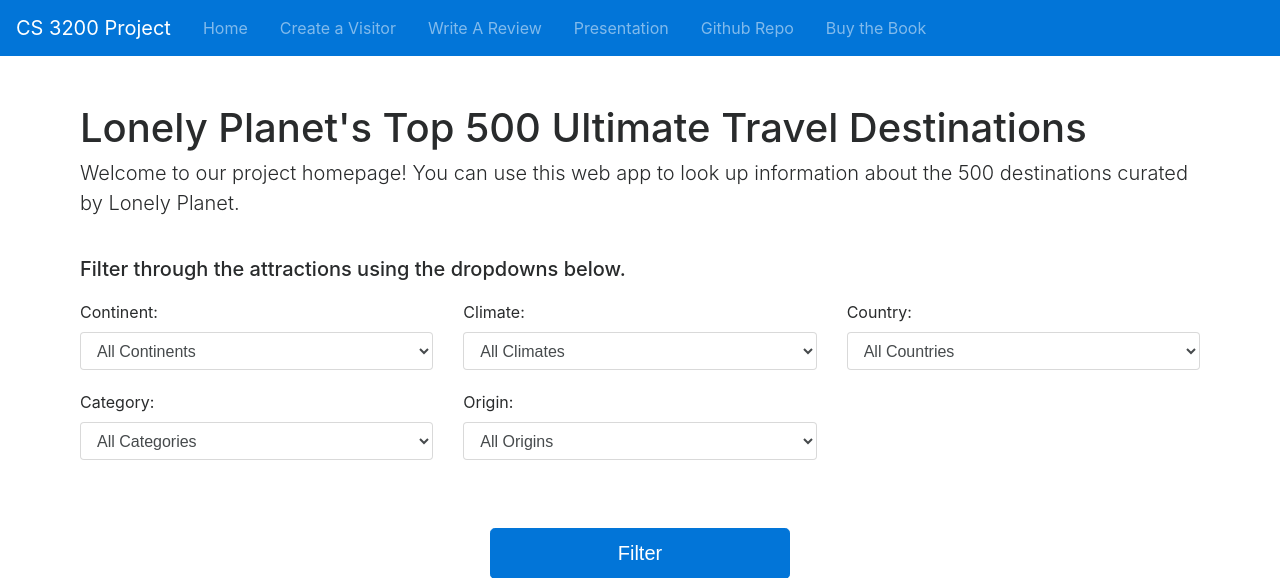
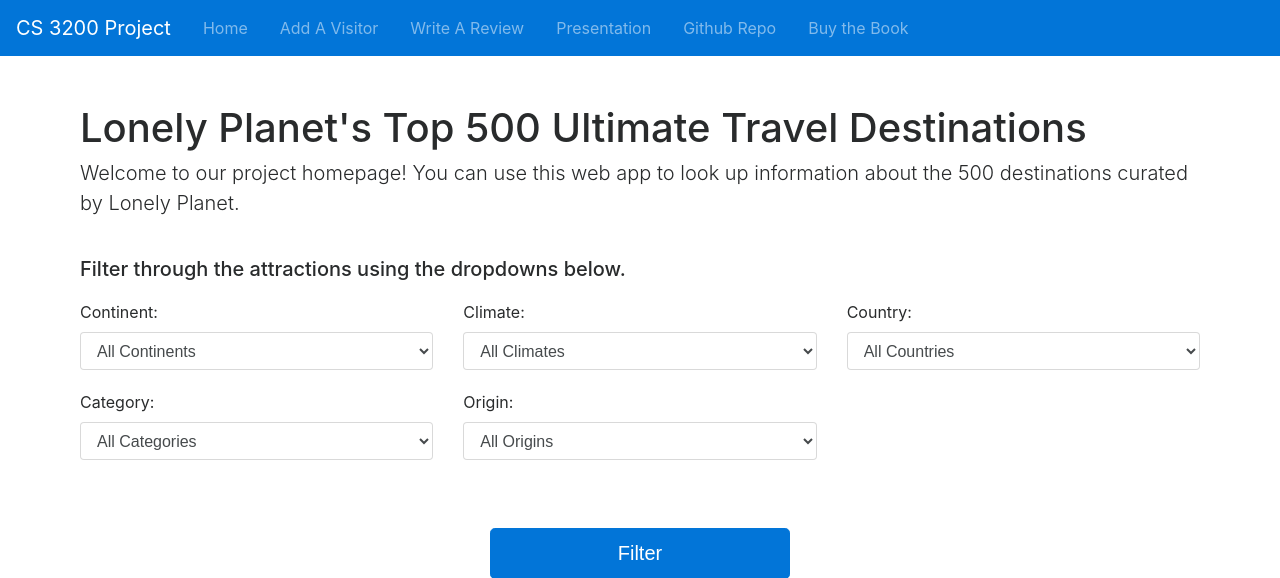
Before and after one commit to bchiang7/CS3200-Project, a Flask app: template app/templates/index.html in a window 1280 px wide. Shown: the top 578 px of the page. Run offline with Flask 2, Linux system fonts and the light colour scheme; the template is opened without the code that fills it, so the values that code supplies are empty; some libraries are stand-ins or nearby versions.

Commit message:
change copy

```diff
--- a/app/templates/base.html
+++ b/app/templates/base.html
@@ -19,7 +19,7 @@
             <a class="nav-link" href="/">Home</a>
           </li>
           <li class="nav-item">
-            <a class="nav-link" href="/visitor">Create a Visitor</a>
+            <a class="nav-link" href="/visitor">Add A Visitor</a>
           </li>
           <li class="nav-item">
             <a class="nav-link" href="/review">Write A Review</a>
```
